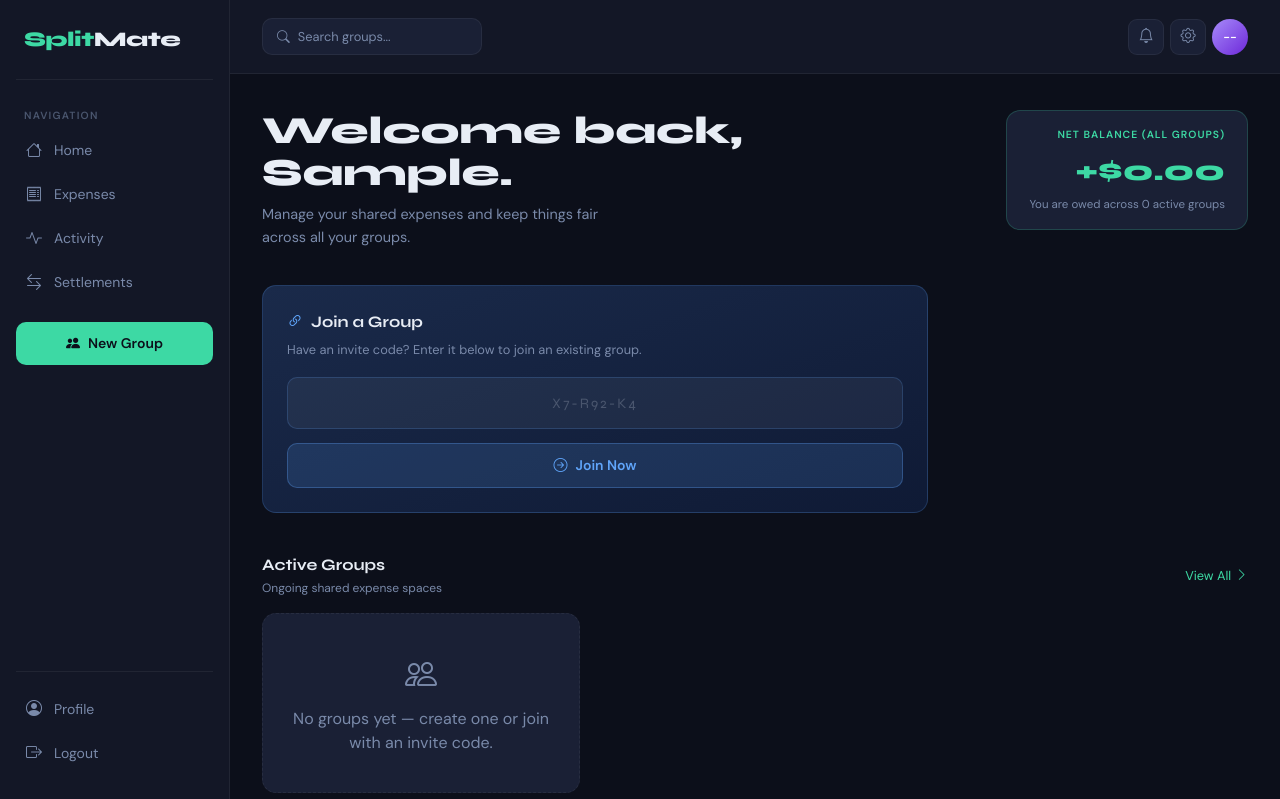
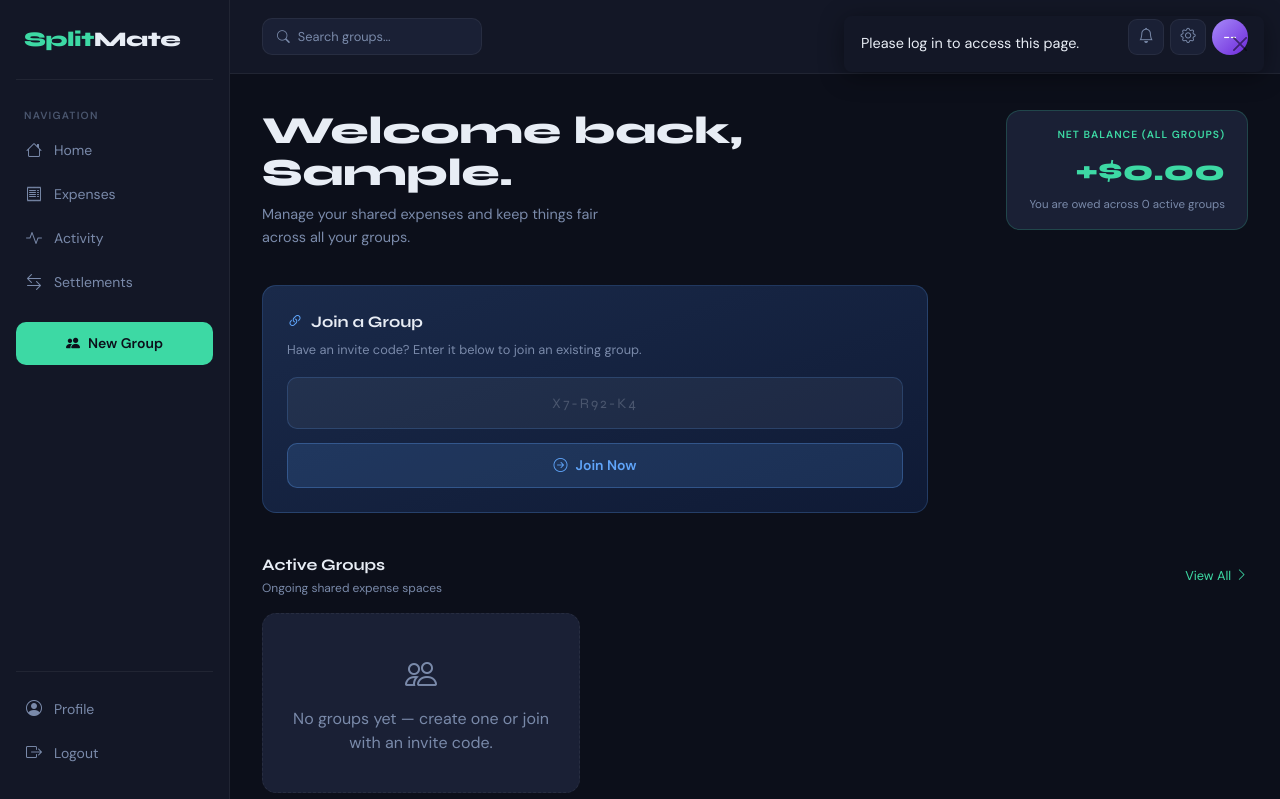
Before and after one commit to YashwardhanLaharia/CITS-3403-Project, a Flask app: page / in a window 1280 px wide. Shown: the top 799 px of the page. Run offline with Flask 3, Linux system fonts and the light colour scheme; the visitor is signed in with stand-in values (Sample User, id 1).

Commit message:
fix(ui): render toasts from base template
Closes #20

```diff
--- a/static/styles.css
+++ b/static/styles.css
@@ -1556,3 +1556,23 @@
       text-align: right;
       white-space: nowrap;
     }
+
+    .toast-container {
+      position: fixed;
+      top: 1rem;
+      right: 1rem;
+      z-index: 9999;
+      display: flex;
+      flex-direction: column;
+      gap: 0.5rem;
+      max-width: 420px;
+      width: calc(100% - 2rem);
+    }
+
+    .toast-container .alert {
+      margin: 0;
+      box-shadow: 0 4px 24px rgba(0, 0, 0, 0.4);
+      border-radius: 8px;
+      font-family: 'DM Sans', sans-serif;
+      font-size: 0.9rem;
+    }
--- a/templates/base.html
+++ b/templates/base.html
@@ -11,6 +11,18 @@
   {% block head %}{% endblock %}
 </head>
 <body>
+  {% with messages = get_flashed_messages(with_categories=true) %}
+    {% if messages %}
+    <div class="toast-container">
+      {% for category, message in messages %}
+        <div class="alert alert-{{ 'danger' if category == 'error' else category }} alert-dismissible fade show" role="alert">
+          {{ message }}
+          <button type="button" class="btn-close" data-bs-dismiss="alert" aria-label="Close"></button>
+        </div>
+      {% endfor %}
+    </div>
+    {% endif %}
+  {% endwith %}
   {% block body %}{% endblock %}
   <script src="https://cdn.jsdelivr.net/npm/bootstrap@5.3.0/dist/js/bootstrap.bundle.min.js"></script>
   {% block scripts %}{% endblock %}
```
